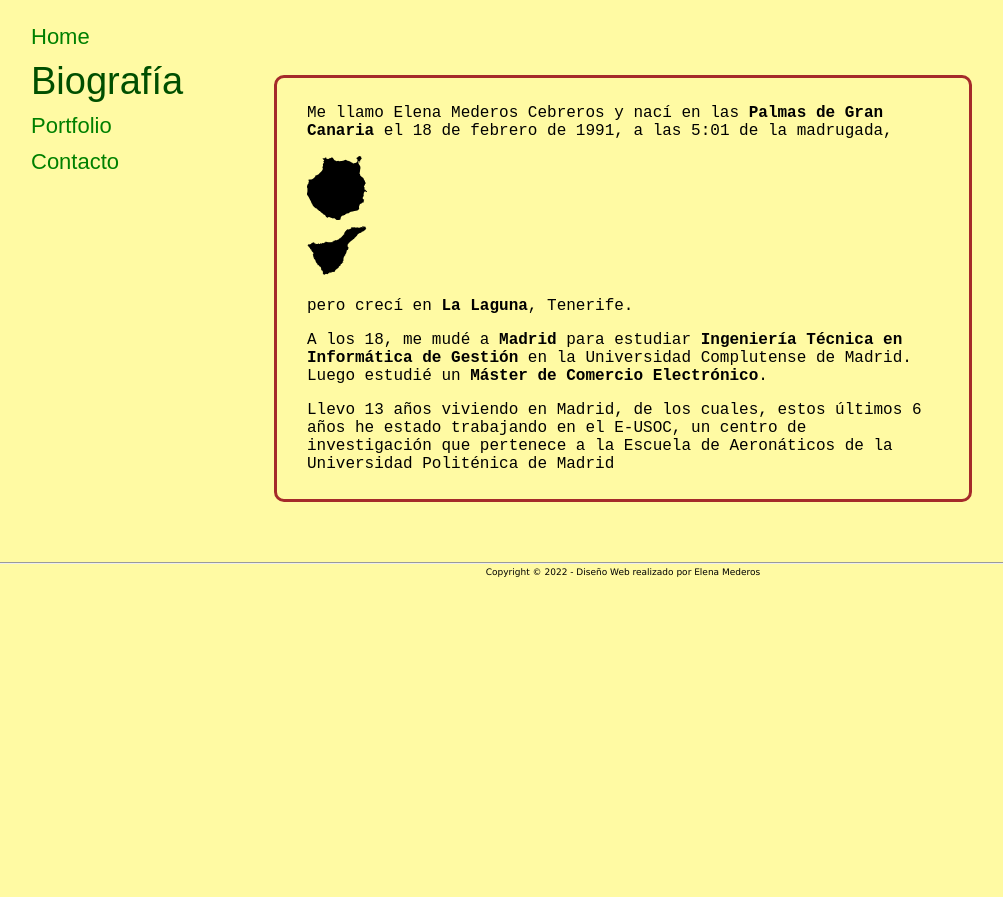
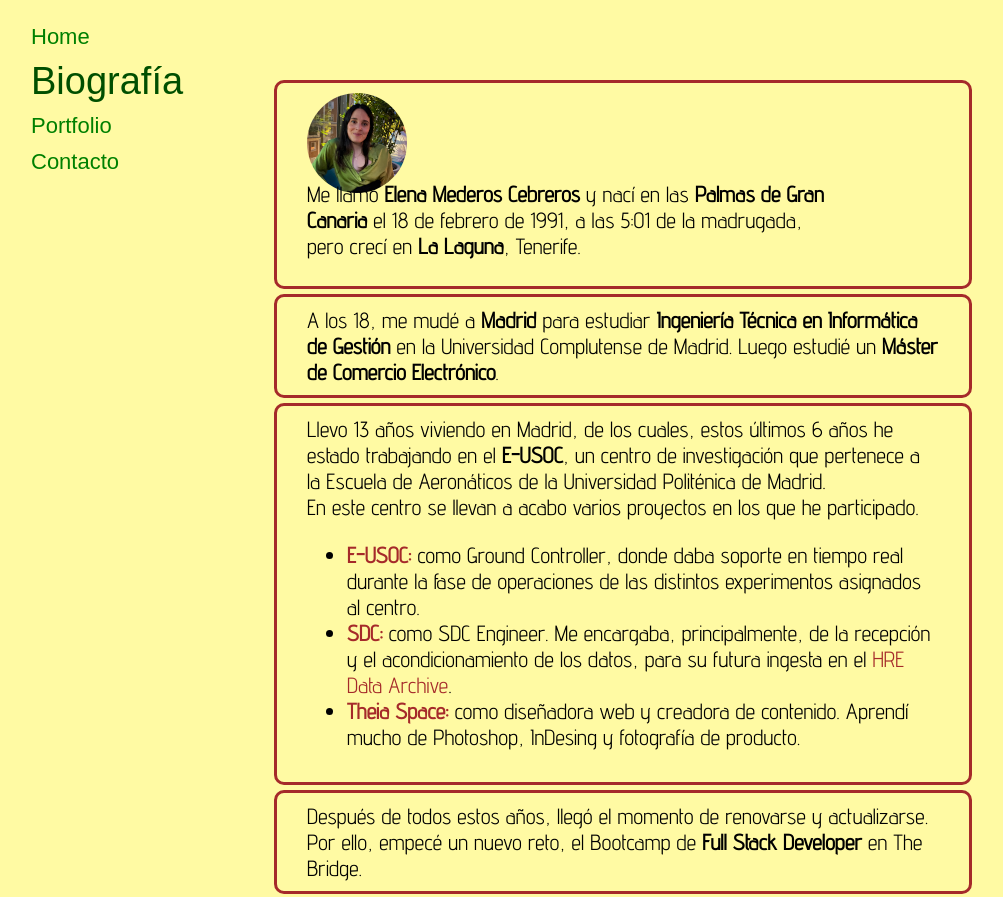
Before and after one commit to emeder0s/webPersonal, a plain HTML site: page biografia.html in a window 1280 px wide. Shown: the top 897 px of the page, without its empty margins (17-1020 px from the left). Before the commit the page ends 800 px from the top, so only its background shows below. Drawn offline with Linux system fonts and the light colour scheme.

Commit message:
Backup 20/09/2022 19:29

```diff
--- a/biografia.html
+++ b/biografia.html
@@ -5,6 +5,7 @@
     <title>Mi Web Personal</title>
     <link rel="stylesheet" href="/style.css">
     <link rel="icon" href="images/favicon32x32.png">
+    <link href='https://fonts.googleapis.com/css?family=Advent Pro' rel='stylesheet'>
 </head>
 <body>
     <div id="left">
@@ -21,20 +22,27 @@
         </nav>
     </div>
     <div id="right">
-        <div class="biografia">
-            <div>
-                <p>Me llamo Elena Mederos Cebreros y nací en las <strong>Palmas de Gran Canaria</strong> el 18 de febrero de 1991, a las 5:01 de la madrugada</strong>,</p>
-                <img id="image-gran-canaria" src="images/grancanaria.png" alt="Imagen Gran Canaria">
+        <div>
+            <div class="biografia">
+                <div id="retrato-container"><div id="retrato"></div></div>
+                <div id="texto-container">Me llamo <span><strong>Elena Mederos Cebreros</strong></span> y nací en las <strong>Palmas de Gran Canaria</strong> el 18 de febrero de 1991, a las 5:01 de la madrugada</strong>, pero crecí en <strong>La Laguna</strong>, Tenerife.</div>
             </div>
-            <div>
-                <img src="images/tenerife_escalada.png" alt="">
-                <p>pero crecí en <strong>La Laguna</strong>, Tenerife.</p>
-            </div>
-            <div>
+            <div class="biografia">
                 <p>A los 18, me mudé a <strong>Madrid</strong> para estudiar <strong>Ingeniería Técnica en Informática de Gestión</strong> en la Universidad Complutense de Madrid. Luego estudié un <strong>Máster de Comercio Electrónico</strong>.</p>
             </div>
-                <p>Llevo 13 años viviendo en Madrid, de los cuales, estos últimos 6 años he estado trabajando en el E-USOC, un centro de investigación que pertenece a la Escuela de Aeronáticos de la Universidad Politénica de Madrid</p>
-            <div></div>
+            <div class="biografia">
+                <p>Llevo 13 años viviendo en Madrid, de los cuales, estos últimos 6 años he estado trabajando en el <strong>E-USOC</strong>, un centro de investigación que pertenece a la Escuela de Aeronáticos de la Universidad Politénica de Madrid.</p>
+                <p>En este centro se llevan a acabo varios proyectos en los que he participado.</p>
+                <ul>
+                    <li><a class="" href="https://www.eusoc.upm.es/about-us/"><strong>E-USOC:</strong></a> como Ground Controller, donde daba soporte en tiempo real durante la fase de operaciones de las distintos experimentos asignados al centro. </li>
+                    <li><a href="https://www.sdc.upm.es/about-sdc/"><strong>SDC:</strong></a> como SDC Engineer. Me encargaba, principalmente, de la recepción y el acondicionamiento de los datos, para su futura ingesta en el <a href="https://hreda.esac.esa.int/" target="_blank">HRE Data Archive</a>.</li>
+                    <li><a href="https://www.theia.eusoc.upm.es/esat/"><strong>Theia Space:</strong></a> como diseñadora web y creadora de contenido. Aprendí mucho de Photoshop, InDesing y fotografía de producto.</li>
+                </ul>
+            </div>
+            <div class="biografia">
+                <p>Después de todos estos años, llegó el momento de renovarse y actualizarse. Por ello, empecé un nuevo reto, el Bootcamp de <strong>Full Stack Developer</strong> en The Bridge.</p>
+
+            </div>
         </div>
     </div>
     <footer>
--- a/style.css
+++ b/style.css
@@ -31,6 +31,7 @@ div#left{
 
 div#right{
     padding-top:67px;
+    font-family: 'Advent Pro';font-size: 22px;
 }
 
 div.recuadro {
@@ -39,11 +40,7 @@ div.recuadro {
     padding: 10px 30px;
     margin: 0 auto;
     width: 50%;
-    font-family: "Courier New", Courier, monospace;
-}
-
-div#right p {
-    font-family: "Courier New", Courier, monospace;
+    /* font-family: "Courier New", Courier, monospace; */
 }
 
 li.nav-li {
@@ -114,17 +111,20 @@ hr {
     text-align: center;
 }
 
-#welcome:hover{
+#welcome:hover {
     color:brown;
 }
 
-div#header-image{
-    /* background-color: brown; */
+div#header-image {
     background-image: url("/images/favicon200x200.png");
     width: 200px;
     height: 200px;
     border-radius: 100px;
 
+}
+
+div#header-image:hover {
+    transform: scaleX(-1);
 }
 
 li.nav-li-index {
@@ -172,17 +172,50 @@ div.biografia {
     border: 3px solid brown;
     border-radius: 10px;
     padding: 10px 30px;
-    margin: 0 auto;
+    margin: 5px auto;
+
     width: 50%;
-    font-family: "Courier New", Courier, monospace;
+    /* font-family: "Courier New", Courier, monospace;*/
 }
 
-div.left-position{
-    float: left;
+div.biografia a{
+    color:brown;
+    text-decoration:none;
 }
 
-div.right-position{
-    float: right;
+div.biografia a:hover{
+    color:green;
+}
+
+div.biografia p{
+    margin: 0;
+}
+
+div#retrato {
+    background-repeat: no-repeat;
+    background-position-x: center;
+    background-position-y: center;
+    background-image: url("/images/elena.png");
+    width: 100px;
+    height: 100px;
+    border-radius: 100px;
+}
+
+div#retrato:hover{
+    /* transform: rotate(90deg); */
+    transform:scaleX(-1);
+}
+
+
+div#retrato-container{
+    display: inline-block;
+}
+
+div#texto-container{
+    display: inline-block;
+    width: 85%;
+    bottom: 17px;
+    position: relative;
 }
 
 /*------------CONTACTO-----------------*/
```
Also changed, not shown: contacto.html (+3 -2 lines), envio.html (+1 -0 lines), index.html (+1 -0 lines), portfolio.html (+2 -1 lines), images/elena.png (added), images/madrid.png (added), images/madrid_600.png (added).
